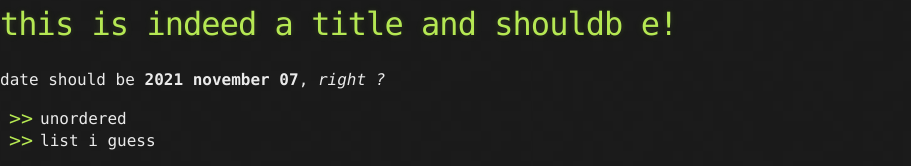
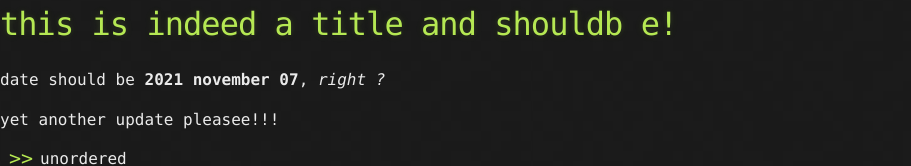
Before and after one commit to TrevCan/blogit, a plain HTML site: page www/test.html in a window 1280 px wide. Shown: the top 166 px of the page, without its empty margins (0-911 px from the left). Drawn offline with Linux system fonts and the light colour scheme; files whose address does not match are found by name.

Commit message:
idk really

```diff
--- a/www/test.html
+++ b/www/test.html
@@ -6,6 +6,9 @@
 	</head><body>
 <h1>this is indeed a title and shouldb e!</h1><p>
 date should be <b>2021 november 07</b>, <i>right ?</i>
+</p>
+<p>
+yet another update pleasee!!!
 </p>
 
 <ul>
```
Also changed, not shown: www/index.html (+2 -1 lines).
